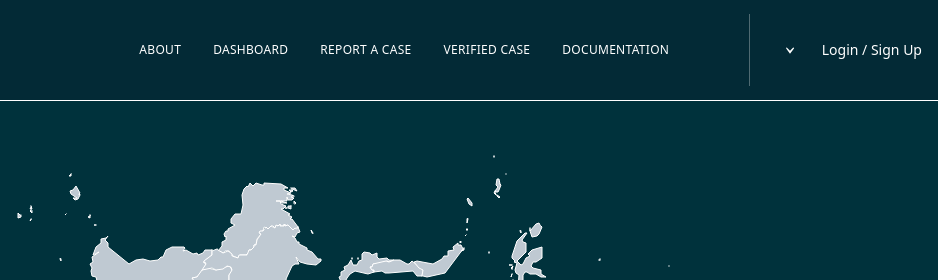
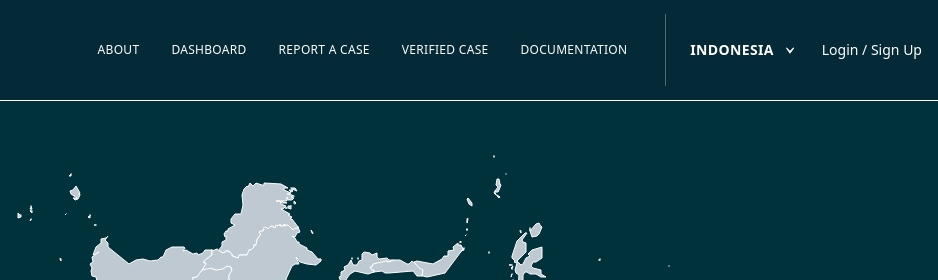
Before and after one commit to Fachri27/aug_mock, a plain HTML site: page index.html in a window 1280 px wide. Shown: the top 280 px of the page, 342-1280 px from the left. Drawn offline with nearby package versions, Linux system fonts and the light colour scheme.

Commit message:
first commit

```diff
--- a/index.html
+++ b/index.html
@@ -88,7 +88,7 @@
 
                         <!-- Current Language -->
                         <span class="uppercase font-semibold tracking-wide">
-
+                            INDONESIA
                         </span>
 
                         <!-- Arrow -->
```
